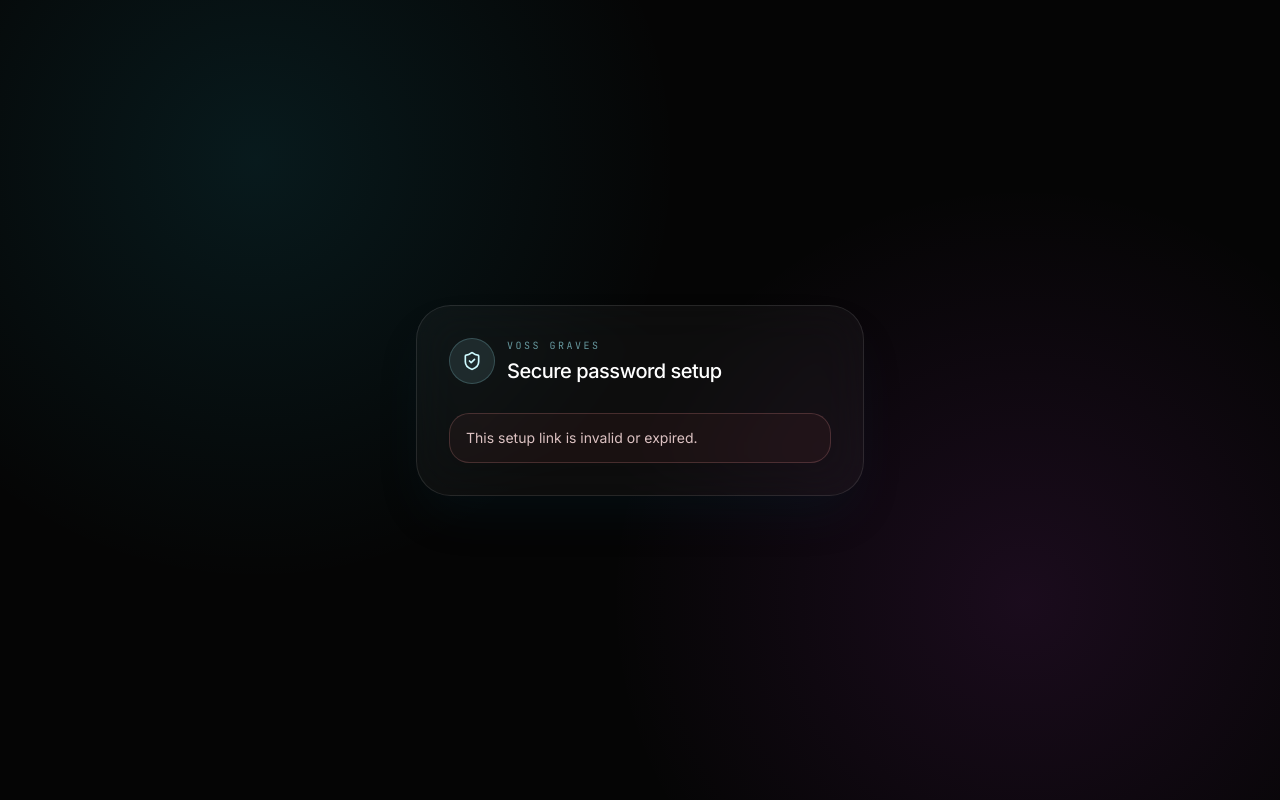
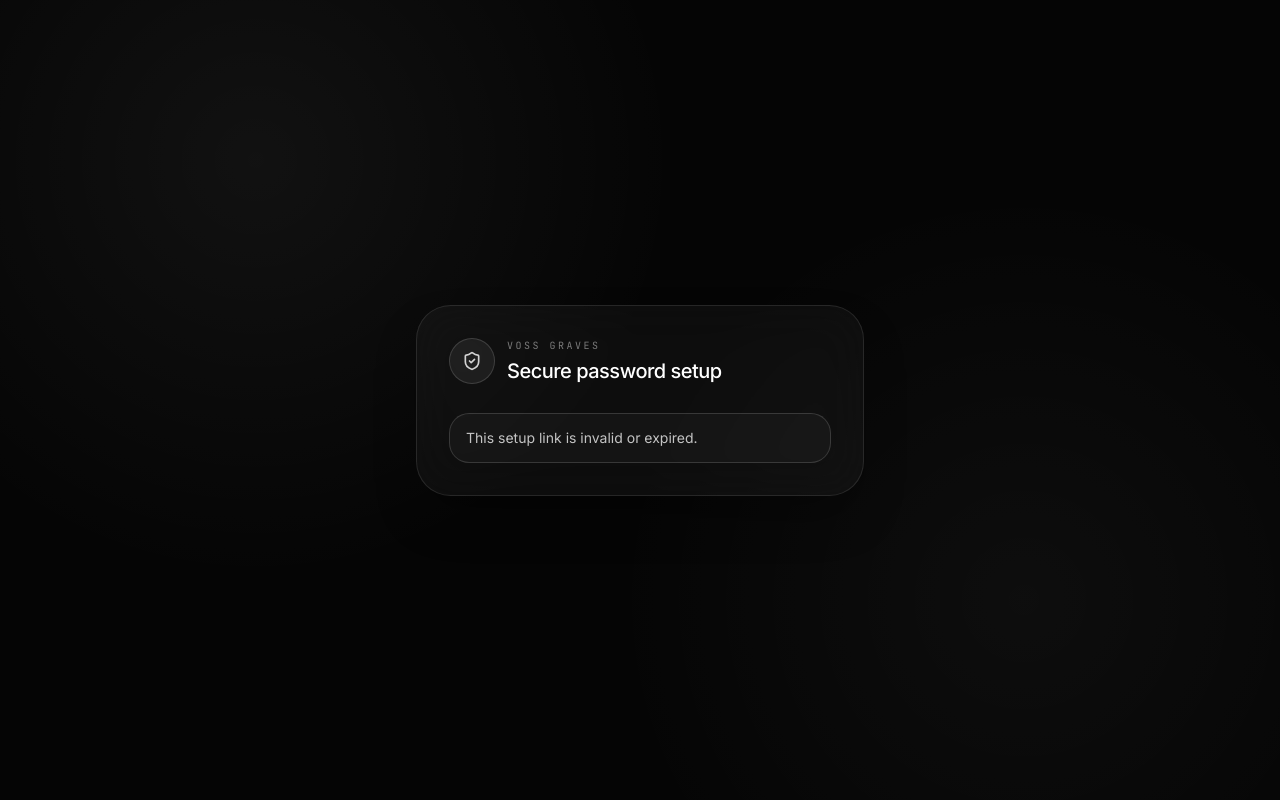
Before and after one commit to vossgraves/VossGraves, a Next.js app: page /setup in a window 1280 px wide. Built offline with nearby package versions, Linux system fonts and the light colour scheme.

Commit message:
Refine setup page monochrome styling

```diff
--- a/app/setup/page.tsx
+++ b/app/setup/page.tsx
@@ -15,29 +15,29 @@ export default async function SetupPage({ searchParams }: { searchParams: Promis
 
   return (
     <main className="relative flex min-h-screen items-center justify-center overflow-hidden bg-[#050505] px-5 py-12 text-white">
-      <div className="pointer-events-none absolute inset-0 bg-[radial-gradient(circle_at_20%_20%,rgba(34,211,238,0.10),transparent_35%),radial-gradient(circle_at_80%_75%,rgba(217,70,239,0.10),transparent_35%)]" />
-      <section className="relative w-full max-w-md rounded-3xl border border-white/10 bg-white/[0.035] p-6 shadow-2xl shadow-cyan-950/20 backdrop-blur-xl sm:p-8">
+      <div className="pointer-events-none absolute inset-0 bg-[radial-gradient(circle_at_20%_20%,rgba(255,255,255,0.05),transparent_35%),radial-gradient(circle_at_80%_75%,rgba(255,255,255,0.035),transparent_35%)]" />
+      <section className="relative w-full max-w-md rounded-3xl border border-white/10 bg-white/[0.035] p-6 shadow-2xl shadow-black/40 backdrop-blur-xl sm:p-8">
         <div className="mb-7 flex items-start gap-3">
-          <div className="rounded-2xl border border-cyan-200/20 bg-cyan-200/10 p-3 text-cyan-100">
+          <div className="rounded-2xl border border-white/15 bg-white/[0.06] p-3 text-white/80">
             <ShieldCheck className="h-5 w-5" />
           </div>
           <div>
-            <p className="font-mono text-[10px] uppercase tracking-[0.25em] text-cyan-200/60">Voss Graves</p>
+            <p className="font-mono text-[10px] uppercase tracking-[0.25em] text-white/45">Voss Graves</p>
             <h1 className="mt-1 text-xl font-medium tracking-tight">Secure password setup</h1>
           </div>
         </div>
         {!setupToken ? (
-          <p className="rounded-xl border border-red-300/20 bg-red-400/5 px-4 py-3 text-sm leading-6 text-red-100/85">
+          <p className="rounded-xl border border-white/15 bg-white/[0.03] px-4 py-3 text-sm leading-6 text-white/75">
             This setup link is invalid or expired.
           </p>
         ) : (
           <>
             <p className="mb-6 text-sm leading-6 text-white/60">
-              Choose two different passwords for the admin and personal areas. They are sent over HTTPS and converted directly to Argon2id hashes; plaintext passwords are never stored.
+              Set separate credentials for the private areas of Voss Graves.
             </p>
             <SetupForm setupToken={setupToken} />
             <p className="mt-6 text-center font-mono text-[10px] leading-5 text-white/35">
-              Single-use link · no passwords are logged · minimum 12 characters
+              Single-use link · no passwords are logged
             </p>
           </>
         )}
--- a/app/setup/setup-form.tsx
+++ b/app/setup/setup-form.tsx
@@ -3,8 +3,6 @@
 import Link from 'next/link'
 import { useState } from 'react'
 import { CheckCircle2, Eye, EyeOff, Loader2, ShieldCheck } from 'lucide-react'
-
-const MIN_PASSWORD_LENGTH = 12
 
 type SetupFormProps = {
   setupToken: string
@@ -22,8 +20,8 @@ export function SetupForm({ setupToken }: SetupFormProps) {
   async function submit(event: React.FormEvent<HTMLFormElement>) {
     event.preventDefault()
     setError('')
-    if (adminPassword.length < MIN_PASSWORD_LENGTH || personalPassword.length < MIN_PASSWORD_LENGTH) {
-      setError(`Use at least ${MIN_PASSWORD_LENGTH} characters for each password.`)
+    if (!adminPassword || !personalPassword) {
+      setError('Password setup could not be completed.')
       return
     }
     if (adminPassword === personalPassword) {
@@ -40,7 +38,7 @@ export function SetupForm({ setupToken }: SetupFormProps) {
       })
       const result = (await response.json()) as { ok?: boolean; error?: string }
       if (!response.ok || !result.ok) {
-        setError(result.error || 'Password setup could not be completed.')
+        setError('Password setup could not be completed.')
         return
       }
       setAdminPassword('')
@@ -55,11 +53,11 @@ export function SetupForm({ setupToken }: SetupFormProps) {
 
   if (complete) {
     return (
-      <div className="rounded-2xl border border-emerald-400/20 bg-emerald-400/5 p-6 text-center">
-        <CheckCircle2 className="mx-auto mb-3 h-8 w-8 text-emerald-300" />
+      <div className="rounded-2xl border border-white/15 bg-white/[0.04] p-6 text-center">
+        <CheckCircle2 className="mx-auto mb-3 h-8 w-8 text-white/80" />
         <h2 className="font-mono text-lg text-white">Setup complete</h2>
         <p className="mt-2 text-sm leading-6 text-white/60">
-          Both passwords were converted to Argon2id hashes and stored securely. This setup link is now permanently disabled.
+          The setup link is now permanently disabled.
         </p>
         <Link className="mt-5 inline-flex rounded-full border border-white/15 px-4 py-2 font-mono text-xs text-white/75 transition hover:border-white/35 hover:text-white" href="/">
           Return to Voss Graves
@@ -77,12 +75,11 @@ export function SetupForm({ setupToken }: SetupFormProps) {
         <div className="relative">
           <input
             id="admin-password"
-            className="w-full rounded-xl border border-white/10 bg-black/30 px-4 py-3 pr-12 text-sm text-white outline-none transition placeholder:text-white/25 focus:border-cyan-300/50"
+            className="w-full rounded-xl border border-white/10 bg-black/30 px-4 py-3 pr-12 text-sm text-white outline-none transition placeholder:text-white/25 focus:border-white/35"
             type={showAdmin ? 'text' : 'password'}
             value={adminPassword}
             onChange={(event) => setAdminPassword(event.target.value)}
             autoComplete="new-password"
-            minLength={MIN_PASSWORD_LENGTH}
             maxLength={256}
             required
           />
@@ -98,12 +95,11 @@ export function SetupForm({ setupToken }: SetupFormProps) {
         <div className="relative">
           <input
             id="personal-password"
-            className="w-full rounded-xl border border-white/10 bg-black/30 px-4 py-3 pr-12 text-sm text-white outline-none transition placeholder:text-white/25 focus:border-fuchsia-300/50"
+            className="w-full rounded-xl border border-white/10 bg-black/30 px-4 py-3 pr-12 text-sm text-white outline-none transition placeholder:text-white/25 focus:border-white/35"
             type={showPersonal ? 'text' : 'password'}
             value={personalPassword}
             onChange={(event) => setPersonalPassword(event.target.value)}
             autoComplete="new-password"
-            minLength={MIN_PASSWORD_LENGTH}
             maxLength={256}
             required
           />
@@ -112,10 +108,10 @@ export function SetupForm({ setupToken }: SetupFormProps) {
           </button>
         </div>
       </div>
-      {error ? <p className="rounded-xl border border-red-300/20 bg-red-400/5 px-4 py-3 text-sm text-red-100/85">{error}</p> : null}
-      <button className="flex w-full items-center justify-center gap-2 rounded-xl border border-cyan-200/30 bg-cyan-200/10 px-4 py-3 font-mono text-sm text-cyan-50 transition hover:border-cyan-200/55 hover:bg-cyan-200/15 disabled:cursor-not-allowed disabled:opacity-50" type="submit" disabled={pending}>
+      {error ? <p className="rounded-xl border border-white/15 bg-white/[0.03] px-4 py-3 text-sm text-white/75">{error}</p> : null}
+      <button className="flex w-full items-center justify-center gap-2 rounded-xl border border-white/20 bg-white/[0.08] px-4 py-3 font-mono text-sm text-white transition hover:border-white/40 hover:bg-white/[0.12] disabled:cursor-not-allowed disabled:opacity-50" type="submit" disabled={pending}>
         {pending ? <Loader2 className="h-4 w-4 animate-spin" /> : <ShieldCheck className="h-4 w-4" />}
-        {pending ? 'Hashing securely…' : 'Initialize passwords'}
+        {pending ? 'Securing…' : 'Initialize passwords'}
       </button>
     </form>
   )
```
